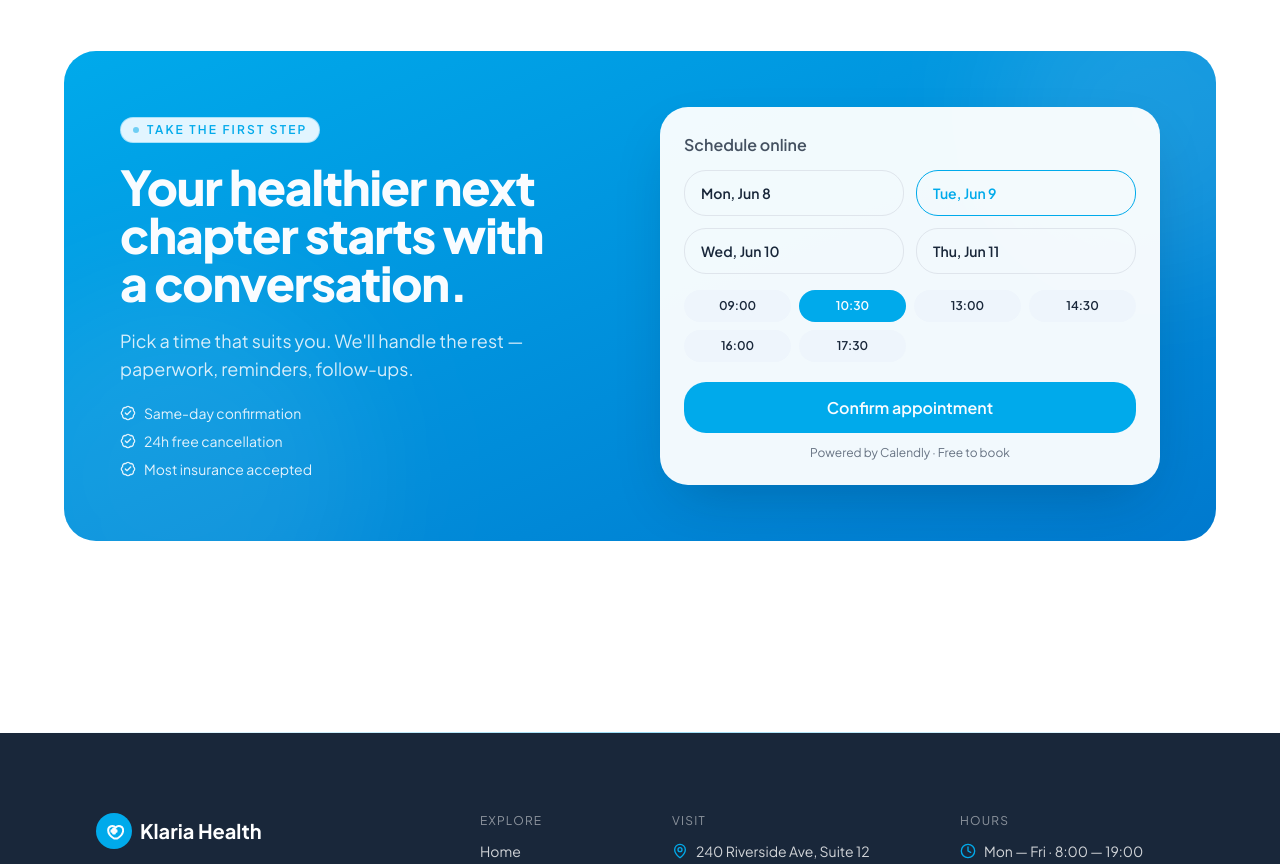
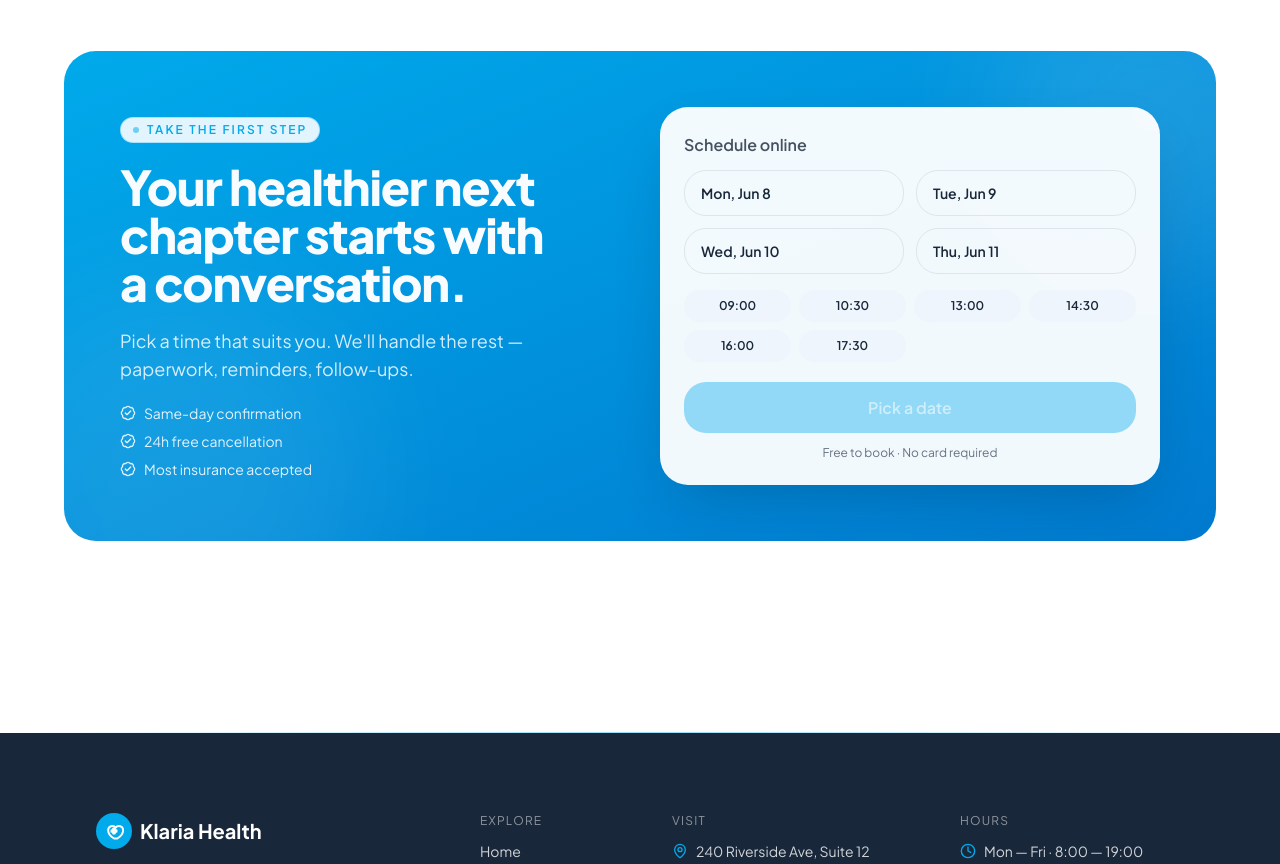
Before and after one commit to onceuponatechie/klaria-healthcare-site, a Next.js app: page / in a window 1280 px wide. Shown: the part 7740-8604 px from the top of the page. Built offline with nearby package versions, Linux system fonts and the light colour scheme.

Commit message:
feat: wire up booking form interactivity on home and contact pages

```diff
--- a/app/contact/contact-content.tsx
+++ b/app/contact/contact-content.tsx
@@ -1,9 +1,51 @@
 "use client";
-import { motion } from "framer-motion";
-import { Phone, Mail, MapPin, Clock, MessageCircle, Calendar, BadgeCheck } from "lucide-react";
+
+import { motion, AnimatePresence } from "framer-motion";
+import { useState } from "react";
+import {
+  Phone,
+  Mail,
+  MapPin,
+  Clock,
+  Calendar,
+  BadgeCheck,
+  MessageCircle,
+} from "lucide-react";
 import { PageShell, Reveal, SectionEyebrow } from "@/components/site/PageShell";
 
 export default function ContactContent() {
+  const [selectedDate, setSelectedDate] = useState<string | null>(null);
+  const [selectedTime, setSelectedTime] = useState<string | null>(null);
+  const [name, setName] = useState("");
+  const [email, setEmail] = useState("");
+  const [specialty, setSpecialty] = useState("Family Medicine");
+  const [confirmed, setConfirmed] = useState(false);
+
+  const dates = [
+    { d: "Mon", n: "8", m: "Jun", full: "Mon, Jun 8" },
+    { d: "Tue", n: "9", m: "Jun", full: "Tue, Jun 9" },
+    { d: "Wed", n: "10", m: "Jun", full: "Wed, Jun 10" },
+    { d: "Thu", n: "11", m: "Jun", full: "Thu, Jun 11" },
+  ];
+
+  const times = ["09:00", "10:30", "11:30", "13:00", "14:30", "16:00", "17:00", "17:30"];
+
+  const canConfirm = selectedDate && selectedTime && name.trim() && email.trim() && !confirmed;
+
+  const handleConfirm = () => {
+    if (!canConfirm) return;
+    setConfirmed(true);
+  };
+
+  const buttonLabel = () => {
+    if (canConfirm) return "Confirm appointment";
+    if (!selectedDate) return "Pick a date";
+    if (!selectedTime) return "Pick a time";
+    if (!name.trim()) return "Add your name";
+    if (!email.trim()) return "Add your email";
+    return "Confirm appointment";
+  };
+
   return (
     <PageShell>
       <section className="max-w-6xl mx-auto px-5 sm:px-8 pt-6 pb-12">
@@ -13,7 +55,7 @@ export default function ContactContent() {
             Let&apos;s get you booked.
           </h1>
           <p className="text-lg text-muted-foreground max-w-xl">
-            Pick the channel that works best — phone, message, or just walk into the calendar below and grab a slot.
+            Pick the channel that works best. Phone, message, or just walk into the calendar below and grab a slot.
           </p>
         </Reveal>
       </section>
@@ -67,41 +109,126 @@ export default function ContactContent() {
               </div>
             </div>
 
-            <div className="space-y-5">
+            <AnimatePresence mode="wait">
+              {confirmed ? (
+                <motion.div
+                  key="success"
+                  initial={{ opacity: 0, y: 8 }}
+                  animate={{ opacity: 1, y: 0 }}
+                  exit={{ opacity: 0, y: -8 }}
+                  transition={{ duration: 0.4, ease: [0.22, 1, 0.36, 1] }}
+                  className="py-12 text-center space-y-4"
+                >
+                  <div className="inline-flex items-center justify-center w-16 h-16 rounded-2xl bg-primary-soft text-primary mx-auto">
+                    <BadgeCheck className="w-8 h-8" />
+                  </div>
+                  <p className="font-display font-bold text-2xl text-foreground">
+                    Booked, {name.split(" ")[0]}!
+                  </p>
+                  <p className="text-sm text-muted-foreground max-w-sm mx-auto leading-relaxed">
+                    We&apos;ll send you a confirmation for{" "}
+                    <span className="font-semibold text-foreground">
+                      {selectedDate} at {selectedTime}
+                    </span>{" "}
+                    with {specialty} in the next 2 minutes.
+                  </p>
+                  <button
+                    onClick={() => {
+                      setConfirmed(false);
+                      setSelectedDate(null);
+                      setSelectedTime(null);
+                      setName("");
+                      setEmail("");
+                      setSpecialty("Family Medicine");
+                    }}
+                    className="text-sm text-primary font-semibold hover:underline pt-3"
+                  >
+                    Book another time
+                  </button>
+                </motion.div>
+              ) : (
+                <motion.div
+                  key="form"
+                  initial={{ opacity: 0 }}
+                  animate={{ opacity: 1 }}
+                  exit={{ opacity: 0 }}
+                  transition={{ duration: 0.3 }}
+                  className="space-y-5"
+                >
                   <div>
-                <p className="text-xs uppercase tracking-widest text-muted-foreground font-semibold mb-3">Choose a date</p>
+                    <p className="text-xs uppercase tracking-widest text-muted-foreground font-semibold mb-3">
+                      Choose a date
+                    </p>
                     <div className="grid grid-cols-2 sm:grid-cols-4 gap-2">
-                  {[
-                    { d: "Mon", n: "8", m: "Jun" },
-                    { d: "Tue", n: "9", m: "Jun" },
-                    { d: "Wed", n: "10", m: "Jun" },
-                    { d: "Thu", n: "11", m: "Jun" },
-                  ].map((s, i) => (
-                    <button key={s.n} className={`rounded-xl border px-3 py-3 text-left transition-all ${i === 1 ? "bg-primary text-primary-foreground border-primary" : "border-border hover:border-primary"}`}>
-                      <p className={`text-xs ${i === 1 ? "text-primary-foreground/80" : "text-muted-foreground"}`}>{s.d}</p>
+                      {dates.map((s) => {
+                        const isSelected = selectedDate === s.full;
+                        return (
+                          <button
+                            key={s.n}
+                            onClick={() => setSelectedDate(s.full)}
+                            className={`rounded-xl border px-3 py-3 text-left transition-all ${
+                              isSelected
+                                ? "bg-primary text-primary-foreground border-primary"
+                                : "border-border hover:border-primary"
+                            }`}
+                          >
+                            <p className={`text-xs ${isSelected ? "text-primary-foreground/80" : "text-muted-foreground"}`}>
+                              {s.d}
+                            </p>
                             <p className="text-lg font-bold">{s.n}</p>
-                      <p className={`text-xs ${i === 1 ? "text-primary-foreground/80" : "text-muted-foreground"}`}>{s.m}</p>
+                            <p className={`text-xs ${isSelected ? "text-primary-foreground/80" : "text-muted-foreground"}`}>
+                              {s.m}
+                            </p>
                           </button>
-                  ))}
+                        );
+                      })}
                     </div>
                   </div>
 
                   <div>
-                <p className="text-xs uppercase tracking-widest text-muted-foreground font-semibold mb-3">Available times</p>
+                    <p className="text-xs uppercase tracking-widest text-muted-foreground font-semibold mb-3">
+                      Available times
+                    </p>
                     <div className="grid grid-cols-3 sm:grid-cols-4 gap-2">
-                  {["09:00", "10:30", "11:30", "13:00", "14:30", "16:00", "17:00", "17:30"].map((t, i) => (
-                    <button key={t} className={`rounded-lg px-2 py-3 text-sm font-semibold transition-colors ${i === 2 ? "bg-foreground text-background" : "bg-secondary text-foreground hover:bg-primary-soft hover:text-primary"}`}>
+                      {times.map((t) => {
+                        const isSelected = selectedTime === t;
+                        return (
+                          <button
+                            key={t}
+                            onClick={() => setSelectedTime(t)}
+                            className={`rounded-lg px-2 py-3 text-sm font-semibold transition-colors ${
+                              isSelected
+                                ? "bg-foreground text-background"
+                                : "bg-secondary text-foreground hover:bg-primary-soft hover:text-primary"
+                            }`}
+                          >
                             {t}
                           </button>
-                  ))}
+                        );
+                      })}
                     </div>
                   </div>
 
                   <div className="grid sm:grid-cols-2 gap-3">
-                <input className="rounded-xl border border-border bg-background px-4 py-3 focus:outline-none focus:border-primary" placeholder="Your name" />
-                <input type="email" className="rounded-xl border border-border bg-background px-4 py-3 focus:outline-none focus:border-primary" placeholder="Email" />
+                    <input
+                      value={name}
+                      onChange={(e) => setName(e.target.value)}
+                      className="rounded-xl border border-border bg-background px-4 py-3 focus:outline-none focus:border-primary"
+                      placeholder="Your name"
+                    />
+                    <input
+                      type="email"
+                      value={email}
+                      onChange={(e) => setEmail(e.target.value)}
+                      className="rounded-xl border border-border bg-background px-4 py-3 focus:outline-none focus:border-primary"
+                      placeholder="Email"
+                    />
                   </div>
-              <select className="w-full rounded-xl border border-border bg-background px-4 py-3 focus:outline-none focus:border-primary">
+                  <select
+                    value={specialty}
+                    onChange={(e) => setSpecialty(e.target.value)}
+                    className="w-full rounded-xl border border-border bg-background px-4 py-3 focus:outline-none focus:border-primary"
+                  >
                     <option>Family Medicine</option>
                     <option>Dentistry</option>
                     <option>Optometry</option>
@@ -111,16 +238,24 @@ export default function ContactContent() {
                   </select>
 
                   <motion.button
-                whileHover={{ scale: 1.02 }}
-                whileTap={{ scale: 0.98 }}
-                className="w-full rounded-2xl bg-primary text-primary-foreground py-4 font-semibold shadow-glass"
+                    onClick={handleConfirm}
+                    disabled={!canConfirm}
+                    whileHover={canConfirm ? { scale: 1.02 } : undefined}
+                    whileTap={canConfirm ? { scale: 0.98 } : undefined}
+                    className={`w-full rounded-2xl py-4 font-semibold transition-colors ${
+                      canConfirm
+                        ? "bg-primary text-primary-foreground shadow-glass hover:bg-primary/90 cursor-pointer"
+                        : "bg-primary/40 text-primary-foreground/60 cursor-not-allowed"
+                    }`}
                   >
-                Confirm appointment
+                    {buttonLabel()}
                   </motion.button>
                   <p className="flex items-center justify-center gap-2 text-xs text-muted-foreground">
-                <BadgeCheck className="w-4 h-4 text-primary" /> Powered by Calendly · Free 24h cancellation
+                    <BadgeCheck className="w-4 h-4 text-primary" /> Free 24h cancellation · No card required
                   </p>
-            </div>
+                </motion.div>
+              )}
+            </AnimatePresence>
           </div>
         </Reveal>
       </section>
--- a/app/page.tsx
+++ b/app/page.tsx
@@ -816,7 +816,8 @@ function DoctorsMarquee() {
         <Reveal className="lg:col-span-7 space-y-4">
           <SectionEyebrow>The people behind your care</SectionEyebrow>
           <h2 className="text-4xl sm:text-6xl font-extrabold tracking-tighter text-foreground text-balance leading-[0.95]">
-            Specialists you&apos;d recommend to your <Underlined>mother</Underlined>.
+            Specialists you&apos;d recommend to your{" "}
+            <Underlined>mother</Underlined>.
           </h2>
         </Reveal>
         <Reveal delay={0.1} className="lg:col-span-5">
@@ -1240,8 +1241,8 @@ function FAQ() {
             Questions, gently answered.
           </h2>
           <p className="text-muted-foreground text-lg">
-            Can&apos;t find what you&apos;re looking for? Our care team is one tap away on
-            WhatsApp.
+            Can&apos;t find what you&apos;re looking for? Our care team is one
+            tap away on WhatsApp.
           </p>
         </Reveal>
         <div className="lg:col-span-7 space-y-3">
@@ -1297,6 +1298,20 @@ function FAQ() {
 
 /* ---------- FINAL CTA ---------- */
 function FinalCTA() {
+  const [selectedDate, setSelectedDate] = useState<string | null>(null);
+  const [selectedTime, setSelectedTime] = useState<string | null>(null);
+  const [confirmed, setConfirmed] = useState(false);
+
+  const dates = ["Mon, Jun 8", "Tue, Jun 9", "Wed, Jun 10", "Thu, Jun 11"];
+  const times = ["09:00", "10:30", "13:00", "14:30", "16:00", "17:30"];
+
+  const canConfirm = selectedDate && selectedTime && !confirmed;
+
+  const handleConfirm = () => {
+    if (!canConfirm) return;
+    setConfirmed(true);
+  };
+
   return (
     <section className="px-5 sm:px-8 py-16">
       <div className="relative overflow-hidden max-w-6xl mx-auto rounded-[2rem] bg-gradient-to-br from-primary to-[oklch(0.55_0.18_240)] text-primary-foreground p-8 sm:p-14">
@@ -1309,8 +1324,8 @@ function FinalCTA() {
               Your healthier next chapter starts with a conversation.
             </h2>
             <p className="text-primary-foreground/85 text-lg max-w-md">
-              Pick a time that suits you. We&apos;ll handle the rest — paperwork,
-              reminders, follow-ups.
+              Pick a time that suits you. We&apos;ll handle the rest —
+              paperwork, reminders, follow-ups.
             </p>
             <ul className="grid gap-2 text-sm text-primary-foreground/90">
               <li className="flex gap-2 items-center">
@@ -1326,50 +1341,114 @@ function FinalCTA() {
           </Reveal>
           <Reveal delay={0.1} className="lg:col-span-6">
             <div className="rounded-2xl bg-background/95 text-foreground p-6 shadow-float">
+              <AnimatePresence mode="wait">
+                {confirmed ? (
+                  <motion.div
+                    key="success"
+                    initial={{ opacity: 0, y: 8 }}
+                    animate={{ opacity: 1, y: 0 }}
+                    exit={{ opacity: 0, y: -8 }}
+                    transition={{ duration: 0.4, ease: [0.22, 1, 0.36, 1] }}
+                    className="py-8 text-center space-y-3"
+                  >
+                    <div className="inline-flex items-center justify-center w-14 h-14 rounded-2xl bg-primary-soft text-primary mx-auto">
+                      <BadgeCheck className="w-7 h-7" />
+                    </div>
+                    <p className="font-display font-bold text-xl text-foreground">
+                      Booked!
+                    </p>
+                    <p className="text-sm text-muted-foreground max-w-xs mx-auto">
+                      We&apos;ll send you a confirmation for{" "}
+                      <span className="font-semibold text-foreground">
+                        {selectedDate} at {selectedTime}
+                      </span>{" "}
+                      in 2 minutes.
+                    </p>
+                    <button
+                      onClick={() => {
+                        setConfirmed(false);
+                        setSelectedDate(null);
+                        setSelectedTime(null);
+                      }}
+                      className="text-xs text-primary font-semibold hover:underline pt-2"
+                    >
+                      Book another time
+                    </button>
+                  </motion.div>
+                ) : (
+                  <motion.div
+                    key="form"
+                    initial={{ opacity: 0 }}
+                    animate={{ opacity: 1 }}
+                    exit={{ opacity: 0 }}
+                    transition={{ duration: 0.3 }}
+                  >
                     <p className="font-display font-semibold text-foreground/80 mb-3">
                       Schedule online
                     </p>
                     <div className="grid sm:grid-cols-2 gap-3 mb-4">
-                {["Mon, Jun 8", "Tue, Jun 9", "Wed, Jun 10", "Thu, Jun 11"].map(
-                  (d, i) => (
+                      {dates.map((d) => {
+                        const isSelected = selectedDate === d;
+                        return (
                           <motion.button
                             key={d}
-                      whileHover={{ y: -2, borderColor: "var(--primary)" }}
-                      className={`rounded-xl border border-border px-4 py-3 text-sm font-semibold text-left transition-colors ${i === 1 ? "border-primary text-primary" : "text-foreground"}`}
+                            onClick={() => setSelectedDate(d)}
+                            whileHover={{ y: -2 }}
+                            whileTap={{ scale: 0.98 }}
+                            className={`rounded-xl border px-4 py-3 text-sm font-semibold text-left transition-colors ${
+                              isSelected
+                                ? "border-primary text-primary bg-primary-soft"
+                                : "border-border text-foreground hover:border-primary/40"
+                            }`}
                           >
                             {d}
                           </motion.button>
-                  ),
-                )}
+                        );
+                      })}
                     </div>
                     <div className="grid grid-cols-3 sm:grid-cols-4 gap-2 mb-5">
-                {["09:00", "10:30", "13:00", "14:30", "16:00", "17:30"].map(
-                  (t, i) => (
+                      {times.map((t) => {
+                        const isSelected = selectedTime === t;
+                        return (
                           <motion.button
                             key={t}
+                            onClick={() => setSelectedTime(t)}
                             whileHover={{ scale: 1.06 }}
                             whileTap={{ scale: 0.95 }}
-                      className={`rounded-lg px-2 py-2 text-xs font-semibold transition-colors ${i === 1 ? "bg-primary text-primary-foreground" : "bg-secondary text-foreground hover:bg-primary-soft"}`}
+                            className={`rounded-lg px-2 py-2 text-xs font-semibold transition-colors ${
+                              isSelected
+                                ? "bg-foreground text-background"
+                                : "bg-secondary text-foreground hover:bg-primary-soft"
+                            }`}
                           >
                             {t}
                           </motion.button>
-                  ),
+                        );
+                      })}
+                    </div>
+                    <motion.button
+                      onClick={handleConfirm}
+                      disabled={!canConfirm}
+                      whileHover={canConfirm ? { scale: 1.01 } : undefined}
+                      whileTap={canConfirm ? { scale: 0.99 } : undefined}
+                      className={`block w-full rounded-xl py-3 text-center font-semibold transition-colors ${
+                        canConfirm
+                          ? "bg-primary text-primary-foreground hover:bg-primary/90 cursor-pointer"
+                          : "bg-primary/40 text-primary-foreground/60 cursor-not-allowed"
+                      }`}
+                    >
+                      {canConfirm
+                        ? "Confirm appointment"
+                        : selectedDate
+                          ? "Pick a time"
+                          : "Pick a date"}
+                    </motion.button>
+                    <p className="mt-3 text-xs text-muted-foreground text-center">
+                      Free to book · No card required
+                    </p>
+                  </motion.div>
                 )}
-              </div>
-              <motion.div
-                whileHover={{ scale: 1.01 }}
-                whileTap={{ scale: 0.99 }}
-              >
-                <Link
-                  href="/contact"
-                  className="block w-full rounded-xl bg-primary text-primary-foreground py-3 text-center font-semibold hover:bg-primary/90 transition-colors"
-                >
-                  Confirm appointment
-                </Link>
-              </motion.div>
-              <p className="mt-3 text-xs text-muted-foreground text-center">
-                Powered by Calendly · Free to book
-              </p>
+              </AnimatePresence>
             </div>
           </Reveal>
         </div>
```
Lines whose indentation alone changed are shown as unchanged.
